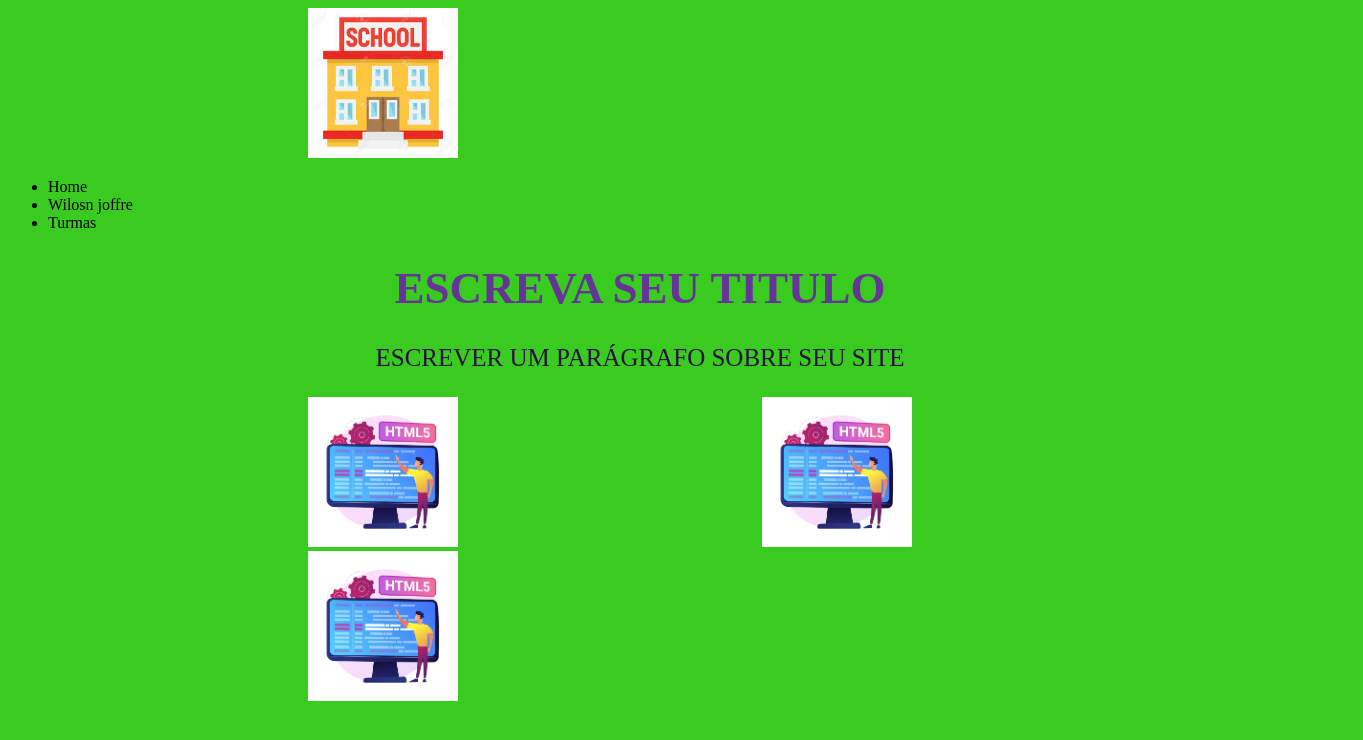
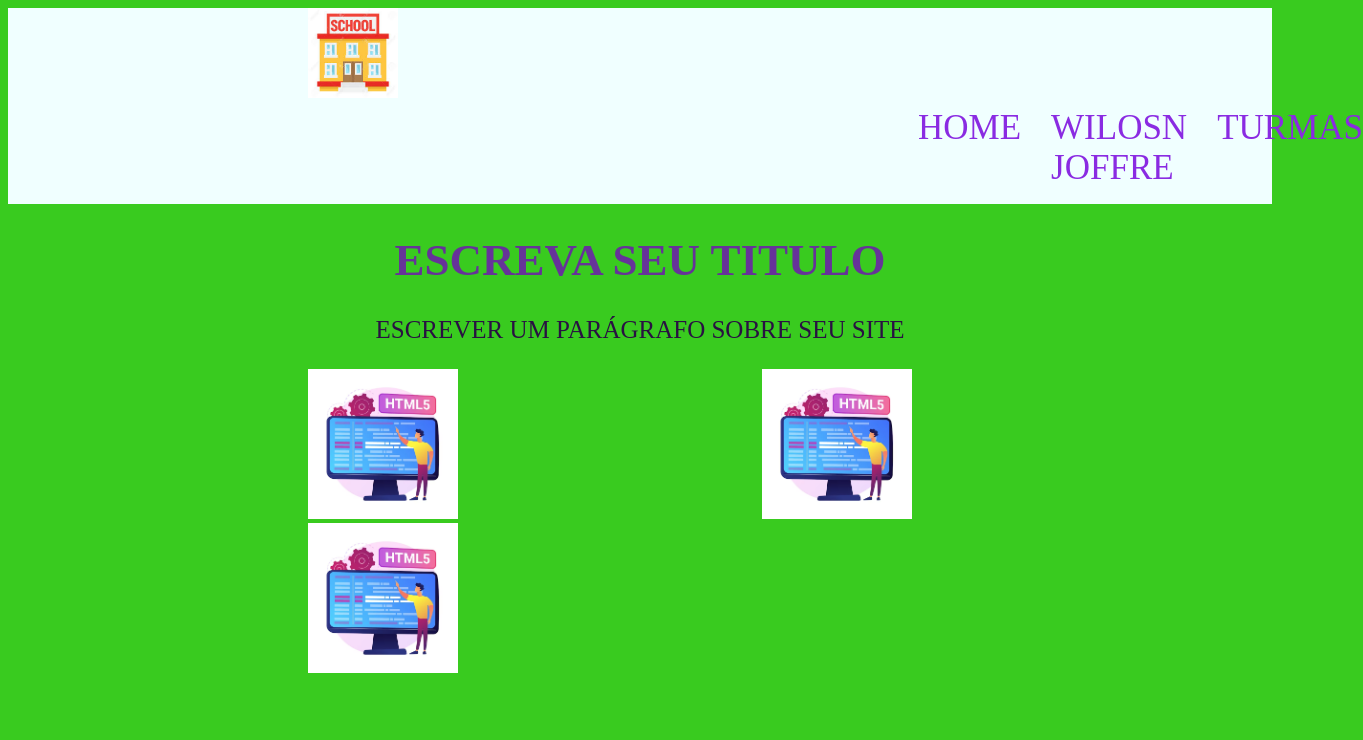
Before and after one commit to Ferfkm/wj-1c--3tri, a plain HTML site: page index.html in a window 1280 px wide. Shown: the whole page, 1363 px wide, since content can reach past the window. Drawn offline with Linux system fonts and the light colour scheme.

Commit message:
Add files via upload

```diff
--- a/index.html
+++ b/index.html
@@ -10,9 +10,9 @@
   <header class="cabecalho">
     <img class="logoimg" src="escolalogo.jpg" alt="">
     <ul class="listacabecalho">
-      <li class="itemlistacabecalhi">Home</li>
-      <li class="itemlistacabecalhi">Wilosn joffre</li>
-      <li class="itemlistacabecalhi">Turmas</li>
+      <li class="itemlistacabecalho">Home</li>
+      <li class="itemlistacabecalho">Wilosn joffre</li>
+      <li class="itemlistacabecalho">Turmas</li>
     </ul>
 
   </header>
--- a/style.css
+++ b/style.css
@@ -14,3 +14,24 @@ p{
 img{
     width: 150px;
     margin-left: 300px;
+}
+.cabecalho{
+    background-color: azure;
+    display: flex;
+}
+.logoimg{
+    width: 90px;
+    height: 90px;
+}
+.listacabecalho{
+    display: flex;
+    margin-left: 450px;
+    margin-top: 100px;
+}
+.itemlistacabecalho{
+    list-style: none;
+    text-transform: uppercase;
+    font-size: 35px;
+    color: blueviolet;
+    padding-left: 30px;
+}
```
